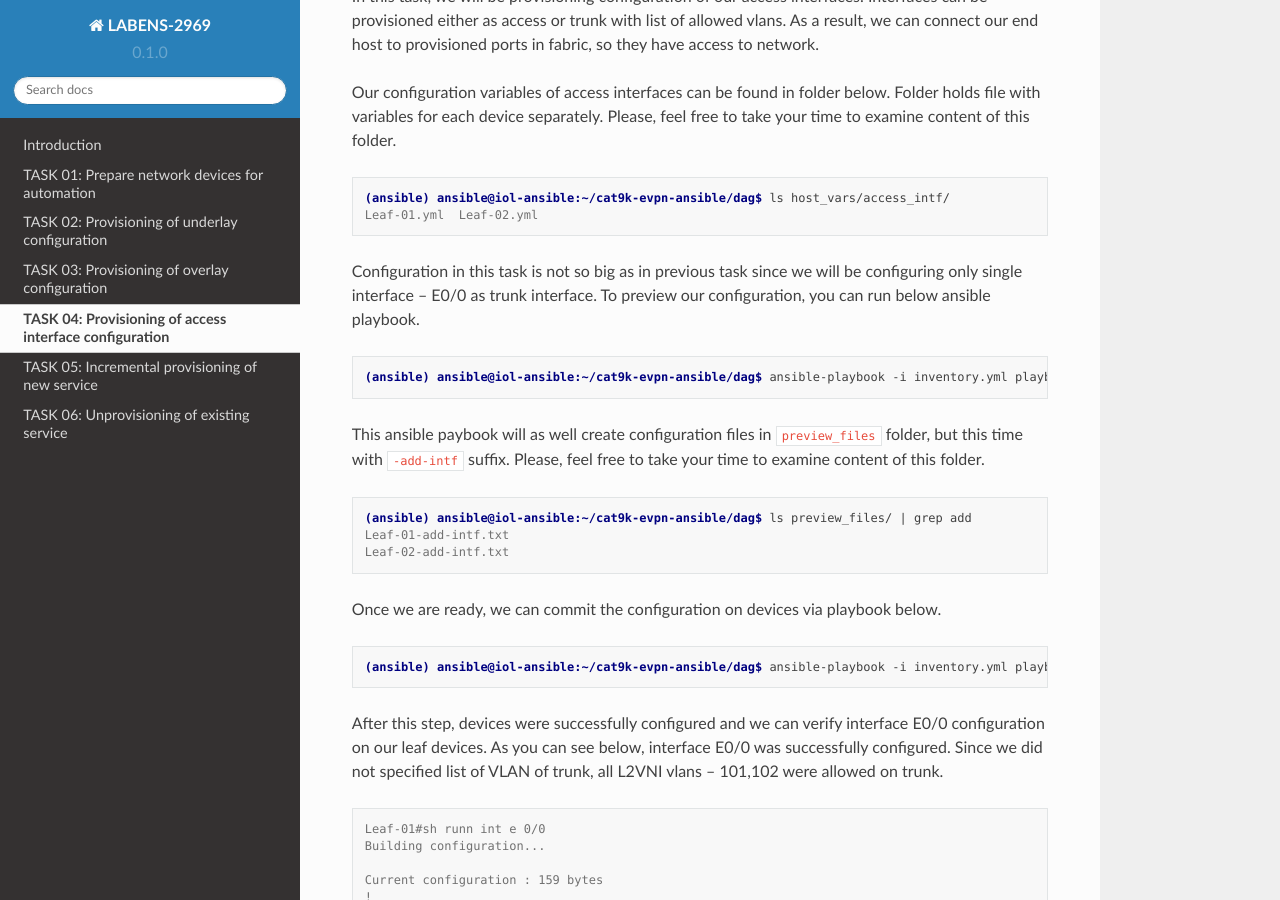
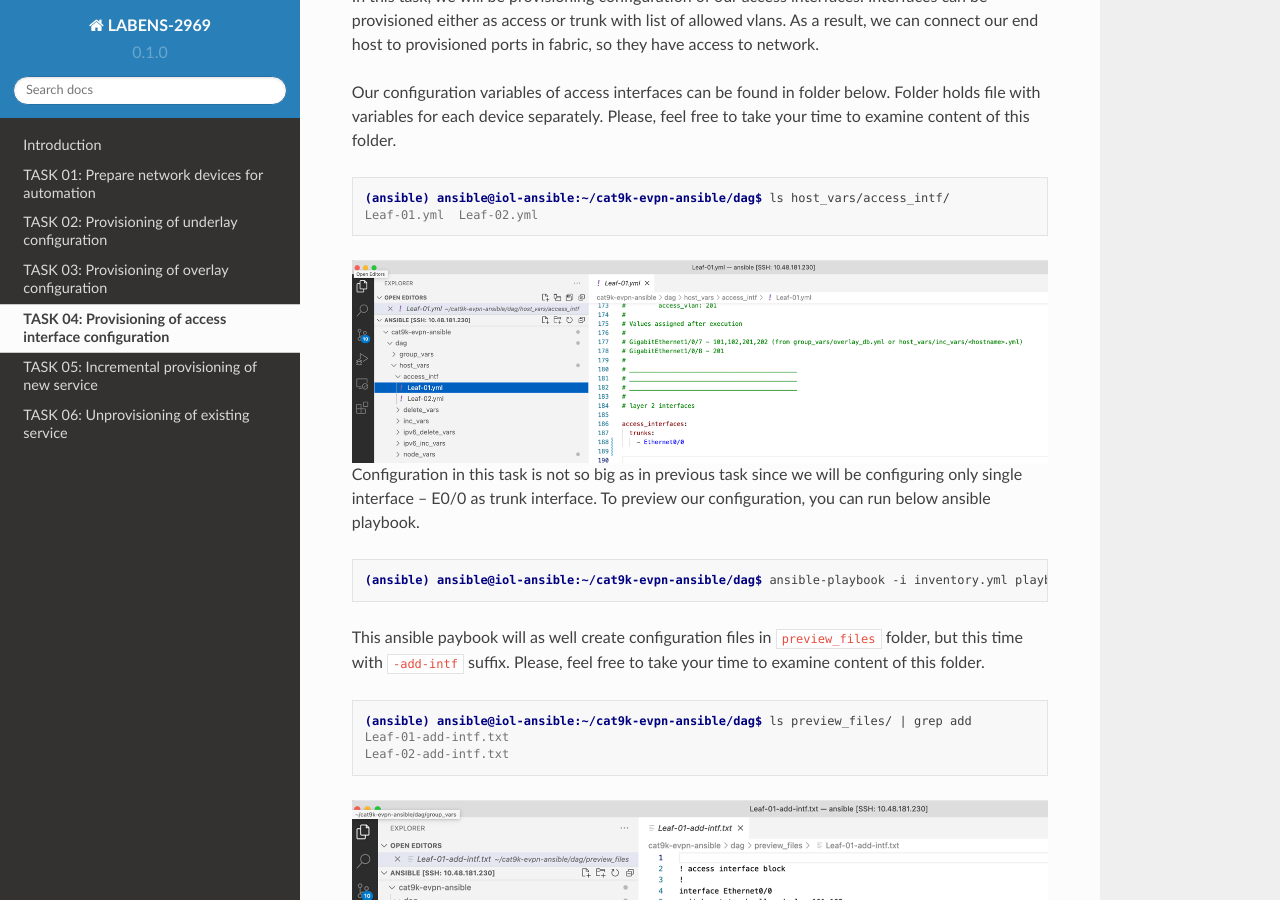
Before and after one commit to dvishchu/labens-2969, a Sphinx documentation site: the page built from docs/source/task_04.rst, in a window 1280 px wide and 900 px high, scrolled down 334 px. Built offline with Sphinx 7.4.7 and the Read the Docs theme 2.0.0, drawn with Linux system fonts in a browser that asks for light colours.

Commit message:
Added task04 pictures

```diff
--- a/docs/source/task_04.rst
+++ b/docs/source/task_04.rst
@@ -12,6 +12,9 @@ Our configuration variables of access interfaces can be found in folder below. F
     (ansible) ansible@iol-ansible:~/cat9k-evpn-ansible/dag$ ls host_vars/access_intf/
     Leaf-01.yml  Leaf-02.yml
 
+.. image:: assets/task04_access_vars.png
+  :align: center
+
 Configuration in this task is not so big as in previous task since we will be configuring only single interface – E0/0 as trunk interface. To preview our configuration, you can run below ansible playbook.
 
 .. code-block:: console
@@ -25,6 +28,9 @@ This ansible paybook will as well create configuration files in ``preview_files`
     (ansible) ansible@iol-ansible:~/cat9k-evpn-ansible/dag$ ls preview_files/ | grep add
     Leaf-01-add-intf.txt
     Leaf-02-add-intf.txt
+
+.. image:: assets/task04_config_preview.png
+  :align: center
 
 Once we are ready, we can commit the configuration on devices via playbook below.
 
```
Also changed, not shown: docs/source/assets/task04_access_vars.png (added), docs/source/assets/task04_config_preview.png (added).
